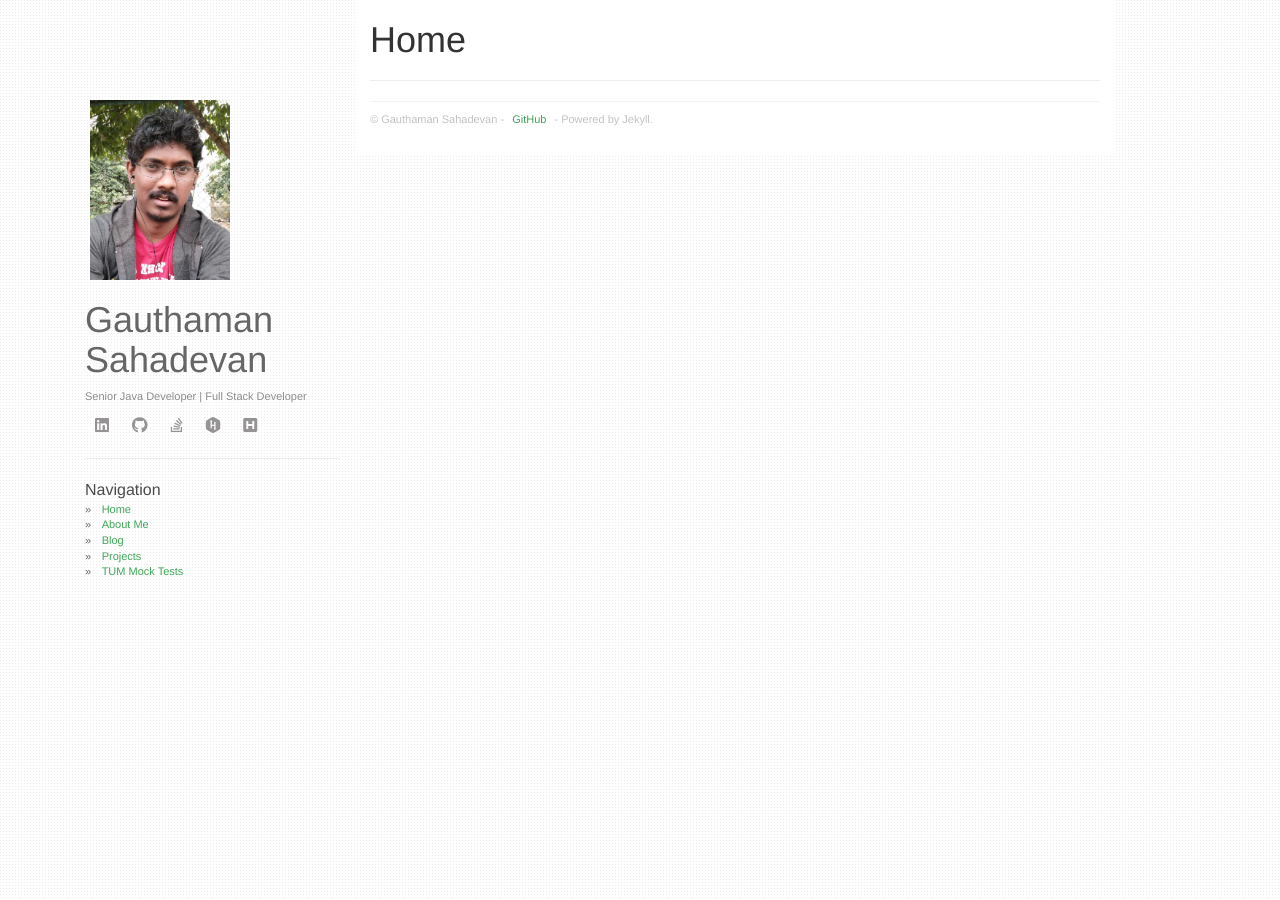
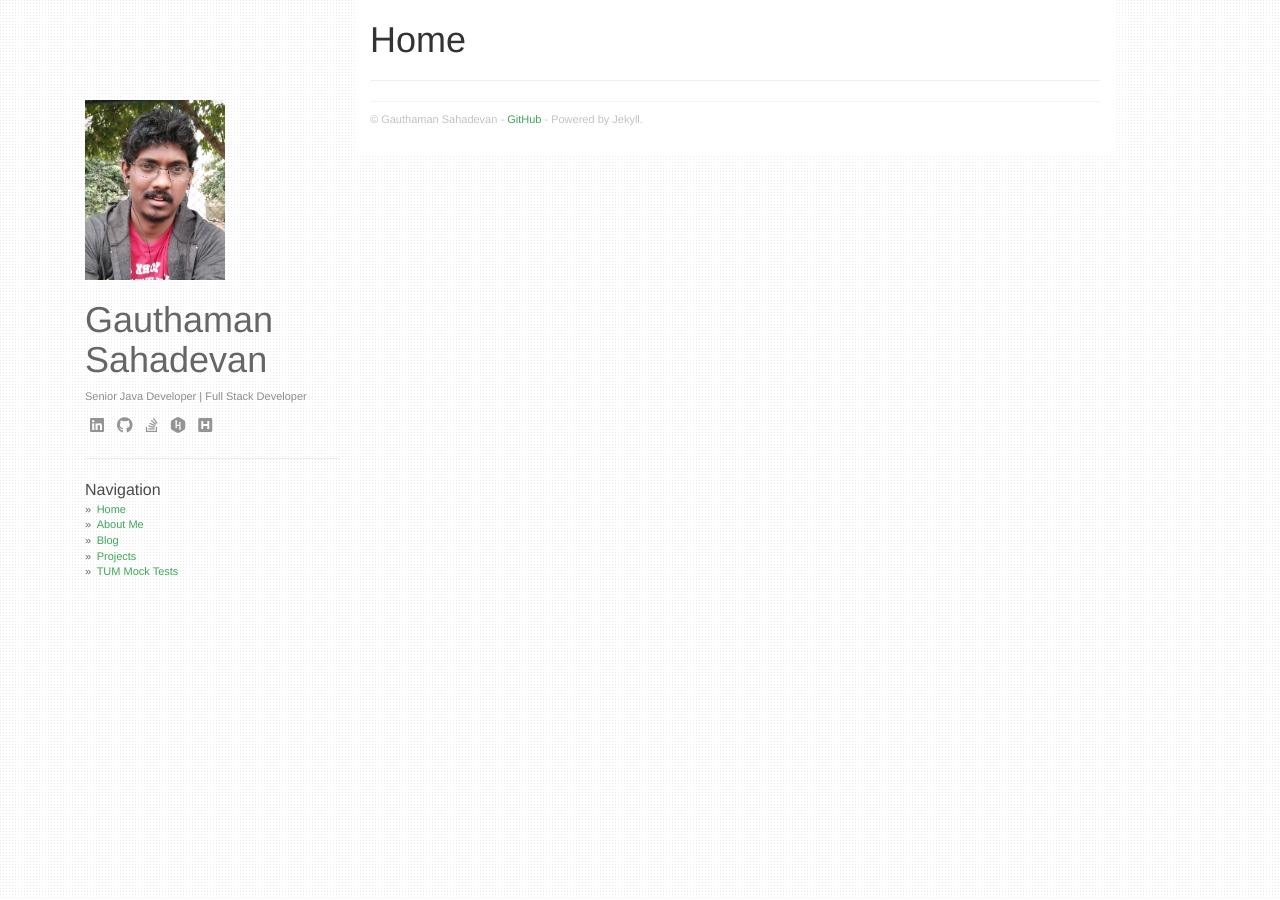
Before and after one commit to keerthirg/keerthigollapalli.github.io, a Jekyll site: the page built from index.html, in a window 1280 px wide. Built offline with Jekyll 4.4.1, drawn with Linux system fonts in a browser that asks for light colours.

Commit message:
removed css for anchor tag

```diff
--- a/static/css/style.css
+++ b/static/css/style.css
@@ -1,16 +1,3 @@
-#style  {
-    background-color: red;
-}
-#style:focus {
-    background-color:yellow;
-}
-a {
-  padding: 5px;
-  background: gray;
-}
-a:visited {
-  background: red;
-}
 .question, .option {
     font-family: monospace;
     color: gray;
```
Also changed, not shown: 2 other files.
